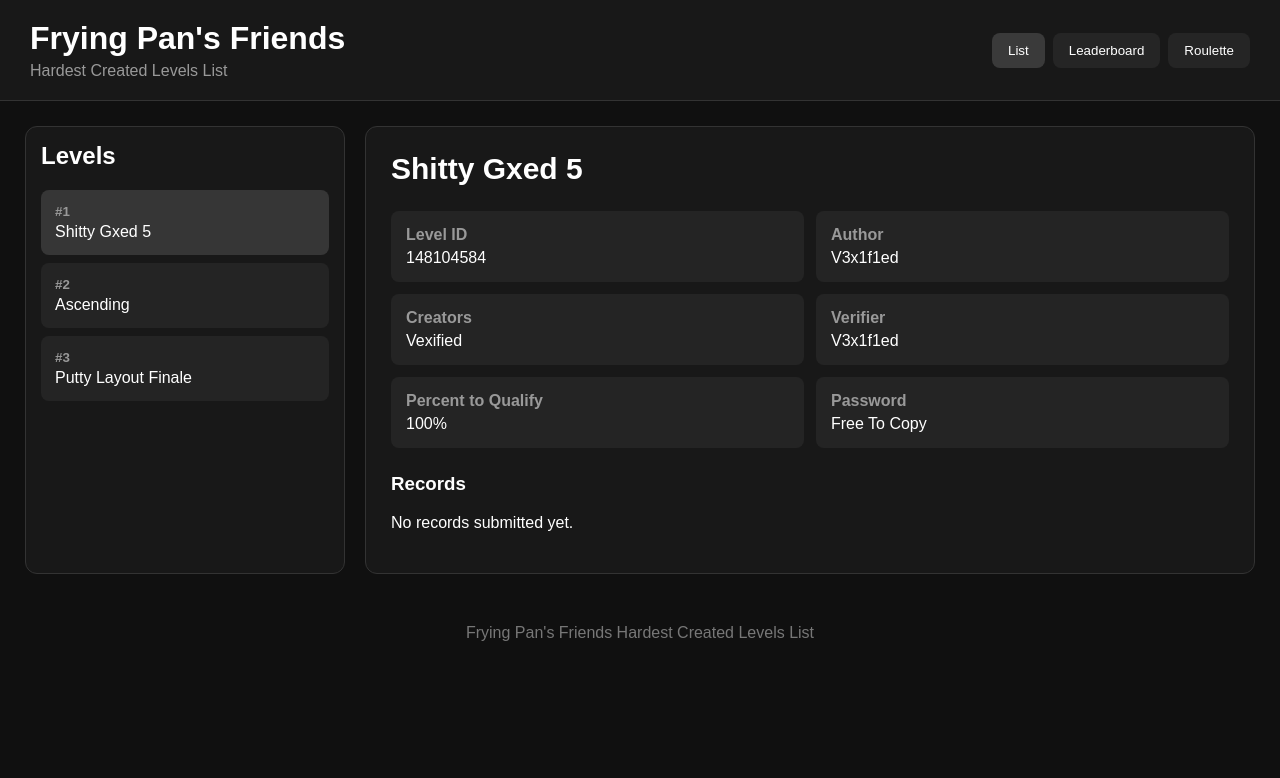
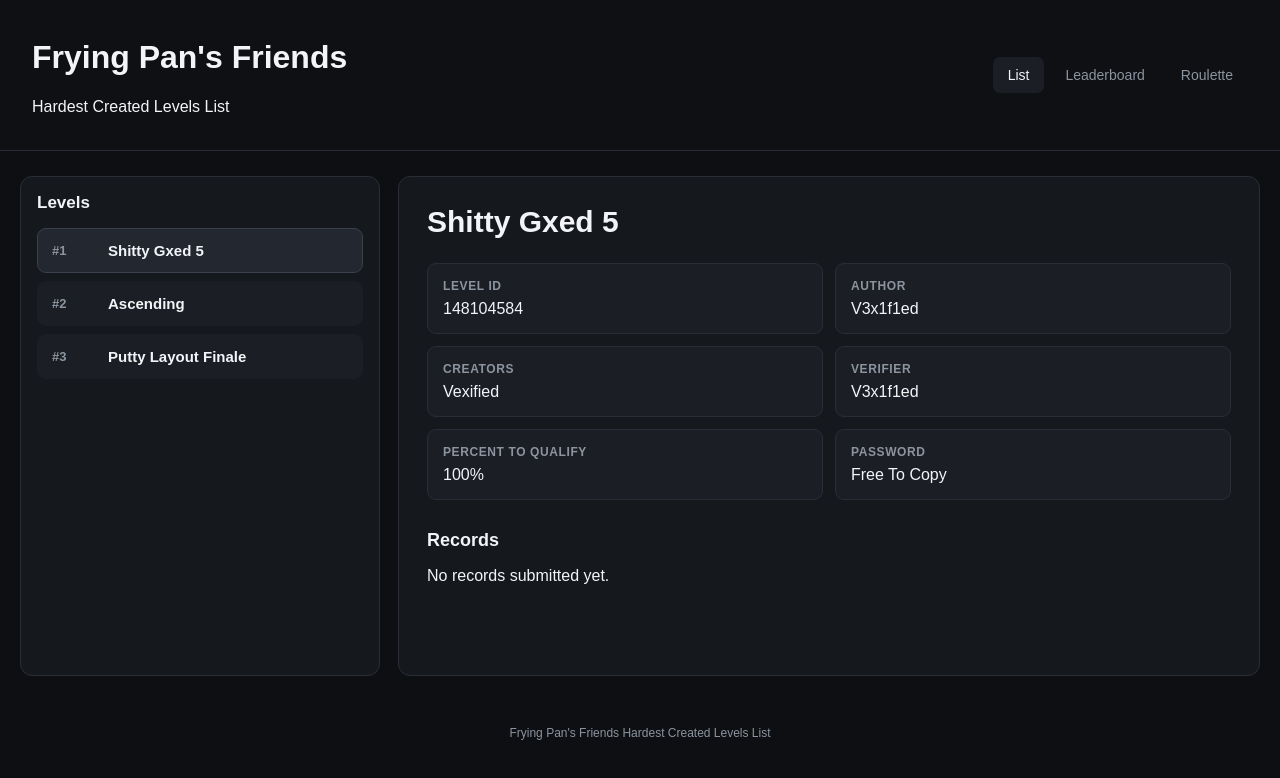
Before and after one commit to InvertNothing/FryingPansFriendsHardestCreatedLevelsList, a plain HTML site: page index.html in a window 1280 px wide. Drawn offline with Linux system fonts and the light colour scheme.

Commit message:
Update style.css

```diff
--- a/style.css
+++ b/style.css
@@ -2,167 +2,298 @@
     box-sizing: border-box;
 }
 
+:root {
+    --bg: #0d0f12;
+    --panel: #15181d;
+    --panel-light: #1b1f25;
+    --border: #292e36;
+    --text: #f2f4f7;
+    --muted: #8c949f;
+    --hover: #222730;
+    --accent: #ffffff;
+}
+
 body {
     margin: 0;
-    font-family: Arial, sans-serif;
-    background: #101010;
-    color: #ffffff;
+    font-family: Arial, Helvetica, sans-serif;
+    background: var(--bg);
+    color: var(--text);
 }
 
+/* HEADER */
+
 .header {
+    position: sticky;
+    top: 0;
+    z-index: 100;
+
     display: flex;
+    align-items: center;
     justify-content: space-between;
-    align-items: center;
-    padding: 20px 30px;
-    background: #181818;
-    border-bottom: 1px solid #333;
+
+    padding: 18px 32px;
+
+    background: rgba(15, 17, 21, 0.95);
+    border-bottom: 1px solid var(--border);
+    backdrop-filter: blur(10px);
 }
 
-.header h1 {
+.header-left h1 {
     margin: 0;
+    font-size: 23px;
+    font-weight: 700;
 }
 
-.header p {
-    margin: 5px 0 0;
-    color: #999;
+.header-left p {
+    margin: 4px 0 0;
+    color: var(--muted);
+    font-size: 13px;
 }
+
+/* NAVIGATION */
 
 nav {
     display: flex;
-    gap: 8px;
+    align-items: center;
+    gap: 6px;
 }
 
 .nav-button {
     border: 0;
-    padding: 10px 16px;
-    border-radius: 8px;
-    background: #252525;
-    color: white;
+    background: transparent;
+    color: var(--muted);
+
+    padding: 10px 15px;
+    border-radius: 7px;
+
+    font-size: 14px;
     cursor: pointer;
+
+    transition:
+        background 0.15s ease,
+        color 0.15s ease;
 }
 
-.nav-button:hover,
-.nav-button.active {
-    background: #3a3a3a;
+.nav-button:hover {
+    background: var(--hover);
+    color: var(--text);
 }
 
+.nav-button.active {
+    background: var(--panel-light);
+    color: var(--text);
+}
+
+/* MAIN */
+
 main {
+    width: min(1400px, calc(100% - 40px));
+    margin: 25px auto;
+
     display: grid;
-    grid-template-columns: 320px 1fr;
-    gap: 20px;
-    max-width: 1400px;
-    margin: auto;
-    padding: 25px;
+    grid-template-columns: 360px minmax(0, 1fr);
+    gap: 18px;
 }
+
+/* PANELS */
 
 .list-panel,
 .details-panel {
-    background: #181818;
-    border: 1px solid #333;
+    background: var(--panel);
+    border: 1px solid var(--border);
     border-radius: 12px;
 }
 
 .list-panel {
-    padding: 15px;
+    padding: 16px;
+}
+
+.details-panel {
+    padding: 28px;
+    min-height: 500px;
 }
 
 .list-panel h2 {
-    margin-top: 0;
+    margin: 0 0 15px;
+    font-size: 17px;
 }
+
+/* LEVEL LIST */
 
 .level-button {
     width: 100%;
-    padding: 14px;
+
+    display: flex;
+    align-items: center;
+    gap: 14px;
+
     margin-bottom: 8px;
-    border: 0;
-    border-radius: 8px;
-    background: #242424;
-    color: white;
+    padding: 13px 14px;
+
+    border: 1px solid transparent;
+    border-radius: 9px;
+
+    background: var(--panel-light);
+    color: var(--text);
+
     text-align: left;
     cursor: pointer;
+
+    transition:
+        background 0.15s ease,
+        border-color 0.15s ease,
+        transform 0.15s ease;
 }
 
-.level-button:hover,
+.level-button:hover {
+    background: var(--hover);
+    transform: translateX(2px);
+}
+
 .level-button.active {
-    background: #363636;
+    background: var(--hover);
+    border-color: #3a414c;
 }
 
 .rank {
-    color: #999;
-    font-weight: bold;
+    min-width: 42px;
+
+    font-size: 13px;
+    font-weight: 700;
+    color: var(--muted);
 }
 
 .level-name {
-    margin-top: 4px;
-    font-size: 16px;
+    font-size: 15px;
+    font-weight: 600;
 }
 
-.details-panel {
-    padding: 25px;
-}
+/* LEVEL DETAILS */
 
 .details-panel h2 {
-    margin-top: 0;
+    margin: 0;
     font-size: 30px;
+    font-weight: 700;
 }
 
 .info-grid {
     display: grid;
-    grid-template-columns: repeat(2, 1fr);
+    grid-template-columns: repeat(2, minmax(0, 1fr));
     gap: 12px;
-    margin-top: 20px;
+
+    margin-top: 24px;
 }
 
 .info-box {
+    background: var(--panel-light);
+    border: 1px solid var(--border);
+    border-radius: 9px;
+
     padding: 15px;
-    border-radius: 8px;
-    background: #242424;
 }
 
 .info-box strong {
     display: block;
-    color: #999;
-    margin-bottom: 5px;
+    margin-bottom: 7px;
+
+    color: var(--muted);
+    font-size: 12px;
+    font-weight: 600;
+    text-transform: uppercase;
+    letter-spacing: 0.05em;
 }
 
+/* RECORDS */
+
 .records {
-    margin-top: 25px;
+    margin-top: 30px;
+}
+
+.records h3 {
+    margin: 0 0 12px;
+    font-size: 18px;
 }
 
 .record {
-    padding: 12px;
+    padding: 13px 15px;
     margin-top: 8px;
+
+    background: var(--panel-light);
+    border: 1px solid var(--border);
     border-radius: 8px;
-    background: #242424;
 }
+
+.record strong {
+    display: block;
+    margin-bottom: 4px;
+}
+
+.record div {
+    color: var(--muted);
+    font-size: 13px;
+}
+
+/* VIDEO */
 
 .video {
     width: 100%;
-    max-width: 800px;
+    max-width: 850px;
     height: 450px;
-    margin-top: 20px;
+
+    margin-top: 24px;
+
     border: 0;
     border-radius: 10px;
 }
 
+/* FOOTER */
+
 footer {
     padding: 25px;
     text-align: center;
-    color: #777;
+
+    color: var(--muted);
+    font-size: 12px;
 }
 
-@media (max-width: 800px) {
+/* MOBILE */
+
+@media (max-width: 850px) {
+    .header {
+        padding: 16px 18px;
+    }
+
+    .header-left h1 {
+        font-size: 19px;
+    }
+
+    nav {
+        margin-top: 10px;
+        width: 100%;
+        overflow-x: auto;
+    }
+
     .header {
         flex-direction: column;
         align-items: flex-start;
-        gap: 15px;
     }
 
     main {
+        width: calc(100% - 24px);
+        margin: 12px auto;
+
         grid-template-columns: 1fr;
+    }
+
+    .details-panel {
+        min-height: auto;
     }
 
     .info-grid {
         grid-template-columns: 1fr;
     }
+
+    .video {
+        height: 300px;
+    }
 }
```
